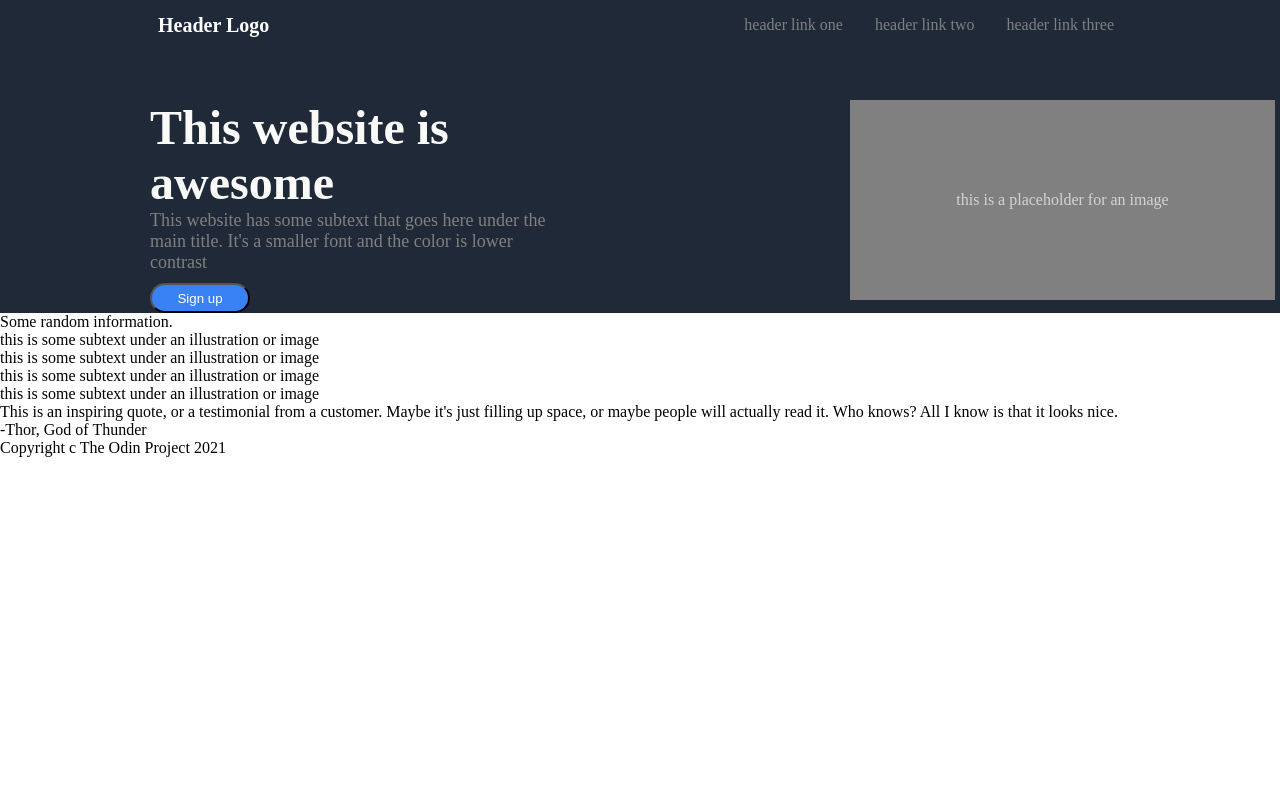
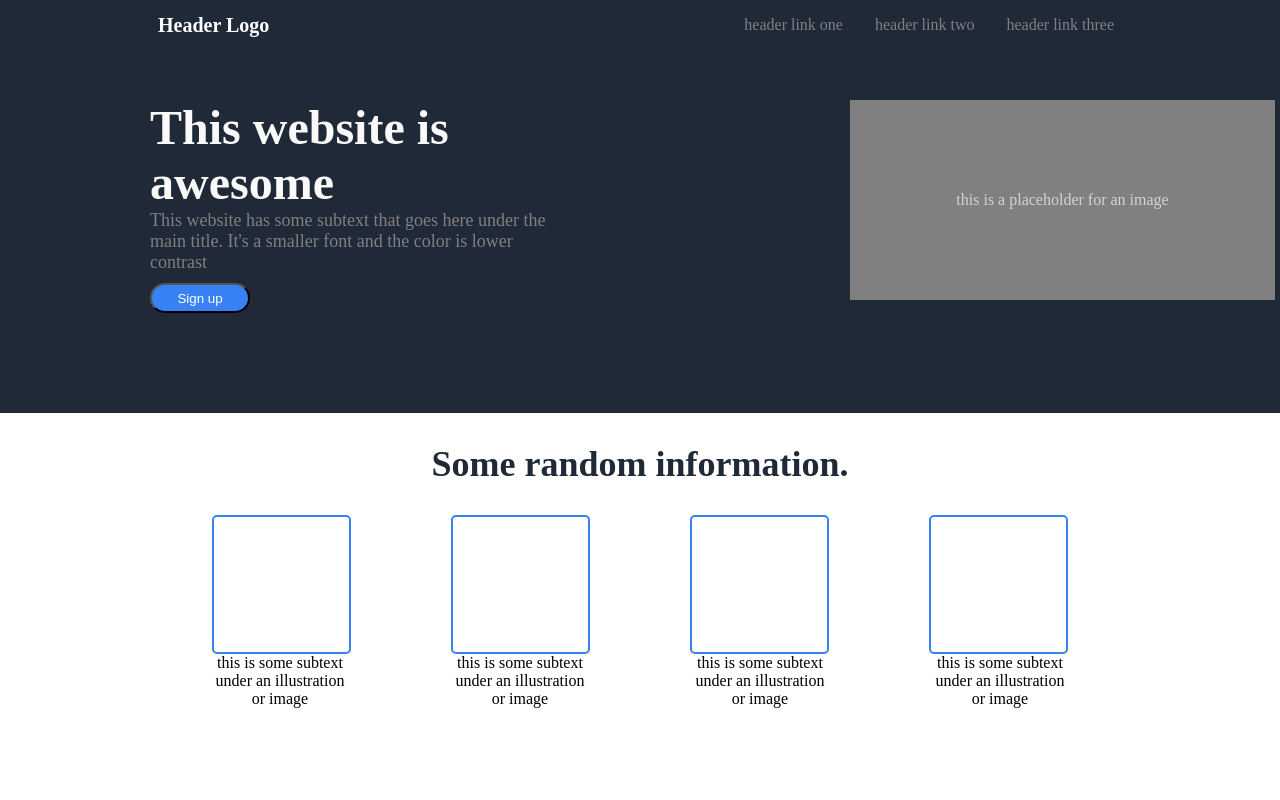
Before and after one commit to mightymikemike/landingpage, a plain HTML site: page index.html in a window 1280 px wide. Shown: the top 800 px of the page. Drawn offline with Linux system fonts and the light colour scheme.

Commit message:
nearly done

```diff
--- a/style.css
+++ b/style.css
@@ -1,9 +1,10 @@
-body {
-    height: 100vh;
+html, body {
+    min-height: 100vh;
     margin: 0;
     overflow: hidden;
     display: flex;
     flex-direction: column;
+    overflow: scroll;
 }
 
 .top {
@@ -69,6 +70,7 @@ button {
     width: 100px;
     height: 30px;
     border-radius: 15px;
+    margin-bottom: 100px;
 }
 
 .placeholder {
@@ -83,3 +85,79 @@ button {
     margin-left: 300px;
     margin-top: 50px;
 }
+
+.info {
+    background-color: white;
+    display: flex;
+    flex-wrap: wrap;
+    flex-direction: column;
+}
+
+.header2 {
+    display: flex;
+    font-size: 36px;
+    font-weight: bolder;
+    color: #1f2937;
+    justify-content: center;
+    align-items: center;
+    margin-top: 30px;
+    margin-bottom: 30px;
+}
+
+.midsection {
+    display: flex;
+    align-items: center;
+    justify-content: center;
+    gap: 100px;
+}
+
+.boxes {
+    display: flex;
+    justify-content: center;
+    align-items: center;
+    border: 2px solid;
+    border-color: #3882f6;
+    color: white;
+    width: 135px;
+    height: 135px;
+    border-radius: 5px;
+}
+
+.texts {
+    display: flex;
+    align-items: center;
+    justify-content: center;
+    gap: 100px;
+}
+
+.text {
+    display: flex;
+    width: 140px;
+    margin-bottom: 100px;
+    text-align: center;
+}
+
+.quotes {
+    display: flex;
+    background-color: #e5e7eb;
+}
+
+.quote {
+    font-size: 36px;
+    font-style: italic;
+    color: #1f2937;
+}
+
+.name {
+
+}
+
+
+.footer {
+    display: flex;
+    align-items: center;
+    justify-content: center;
+    background-color: #1f2937;
+    padding: 10
+    px;
+}
```
